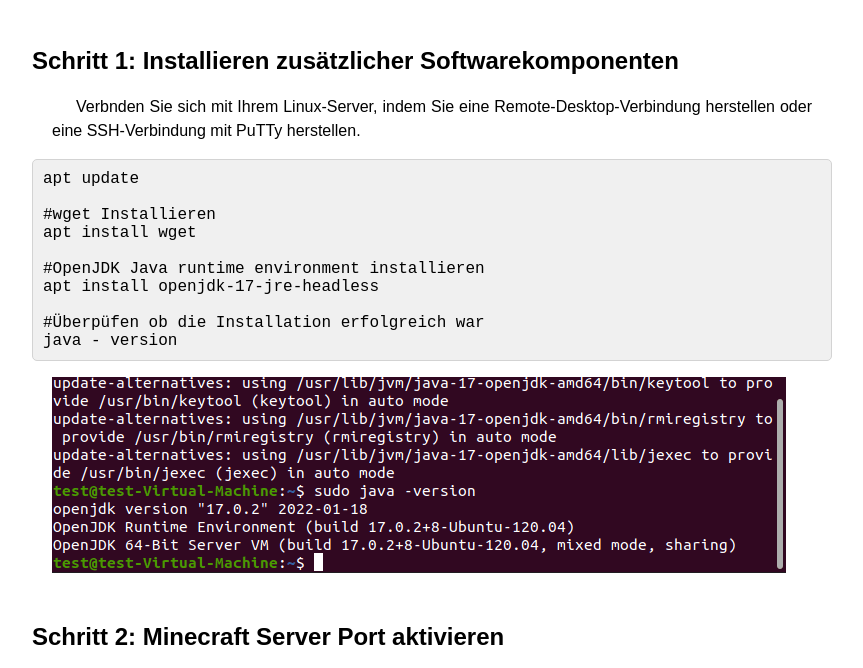
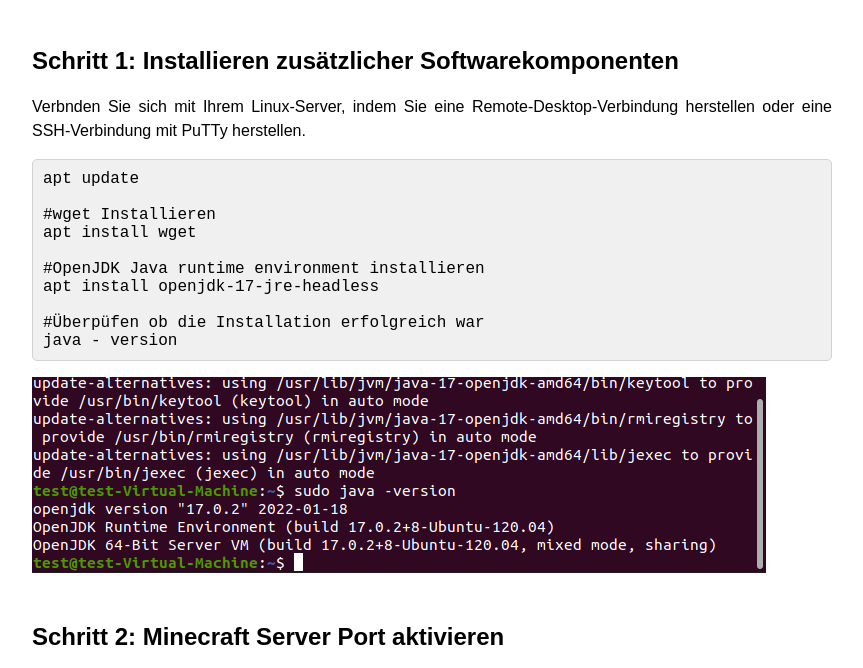
Before and after one commit to dotbot56/website-teko, an Eleventy site: page index.md in a window 1280 px wide. Shown: the part 61-729 px from the top of the page, without its empty margins (208-1071 px from the left). Built offline with nearby package versions, Linux system fonts and the light colour scheme; Eleventy itself is replaced by a stand-in of ours; code samples lack their colours; files that its build step writes are made by us from their sources.

Commit message:
Update style.css

```diff
--- a/style.css
+++ b/style.css
@@ -1,8 +1,8 @@
 /* style.css */
 body {
-    margin: 0 auto;
+    margin: 10px auto;
     max-width: 800px;
-    text-align: left;
+    text-align: justify;
     font-family: Arial, sans-serif;
     background-color: #ffffff;
     color: #000000;
@@ -29,10 +29,6 @@ pre code {
 p {
     font-size: 1em;
     line-height: 1.5em;
-    text-align: justify;
-    margin-left: 20px;
-    margin-right: 20px;
-    text-indent: 1.5em;
 }
 
 img {
```
